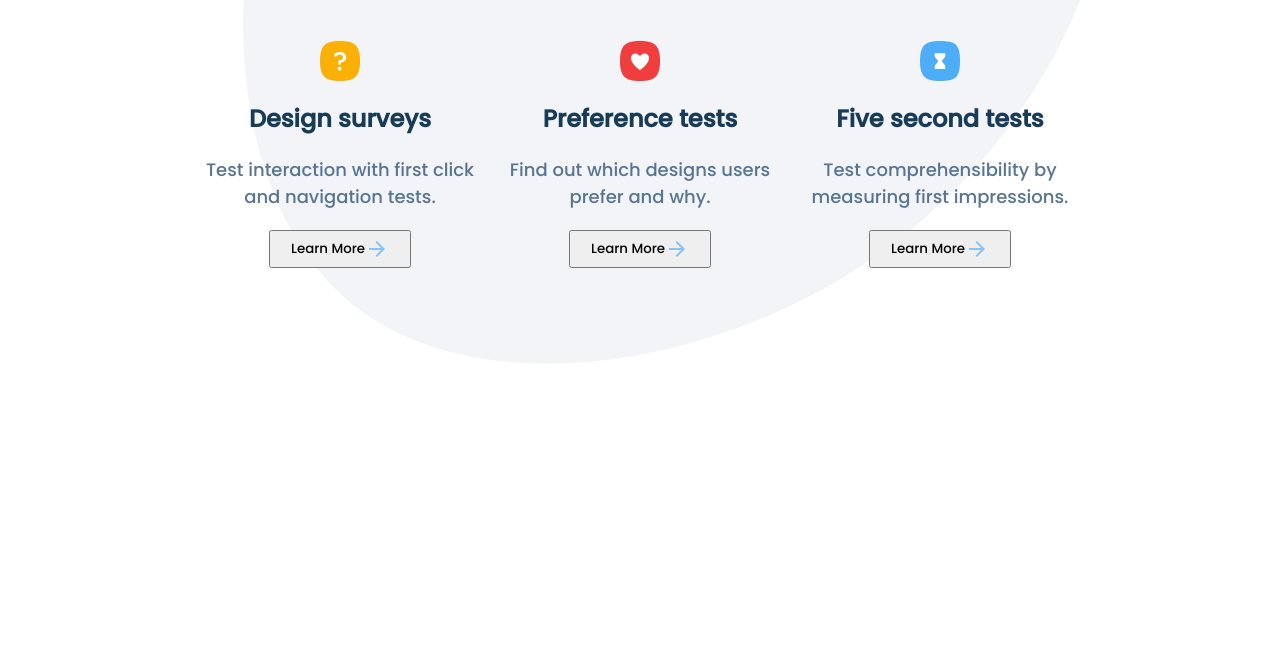
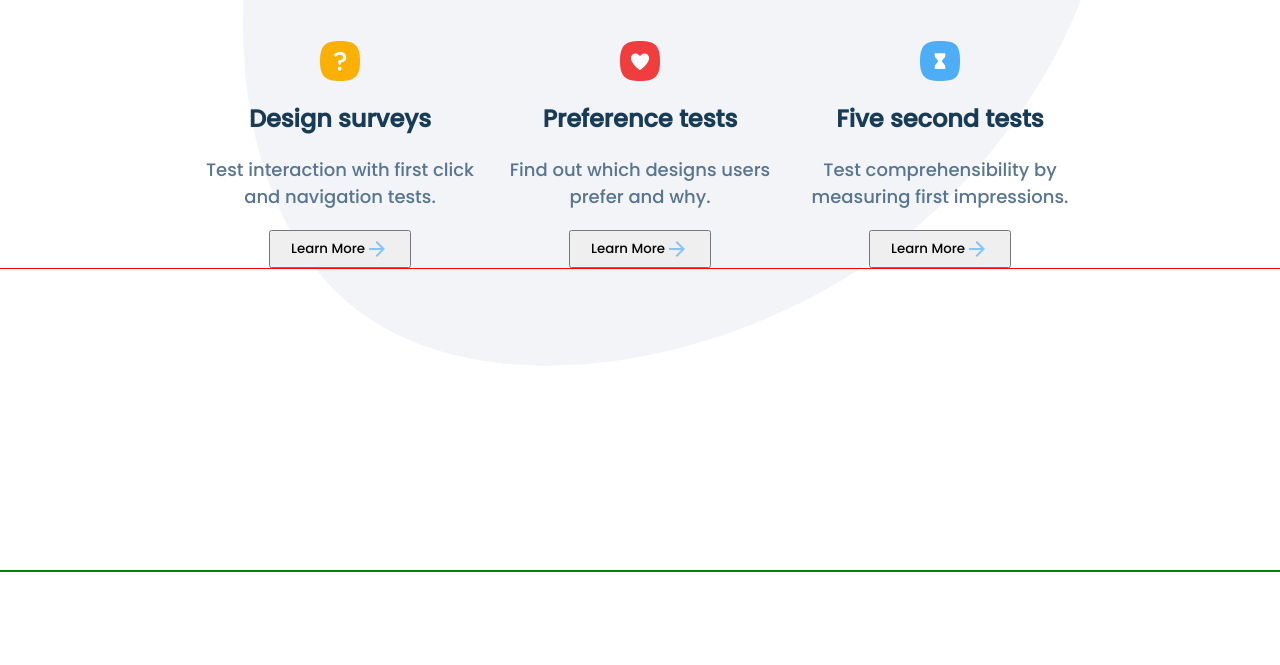
Before and after one commit to sumitsaurav1/uas, a plain HTML site: page index.html in a window 1280 px wide. Shown: the part 1235-1900 px from the top of the page. Drawn offline with nearby package versions, Linux system fonts and the light colour scheme.

Commit message:
Update index.html

```diff
--- a/index.html
+++ b/index.html
@@ -160,8 +160,8 @@
                 </button>
             </div>
         </div>
-      <div style="display: flex; justify-content: flex-end;">
-        <img src="./blob.svg" style="margin-top: -1050px; z-index: -1; height: 1350px; ">
+      <div style="display: flex; justify-content: flex-end;border:1px solid red;">
+        <img src="./blob.svg" style="margin-top: -1050px; z-index: -1; height: 1350px; border:1px solid green;">
       </div>
     </section>
 
```
